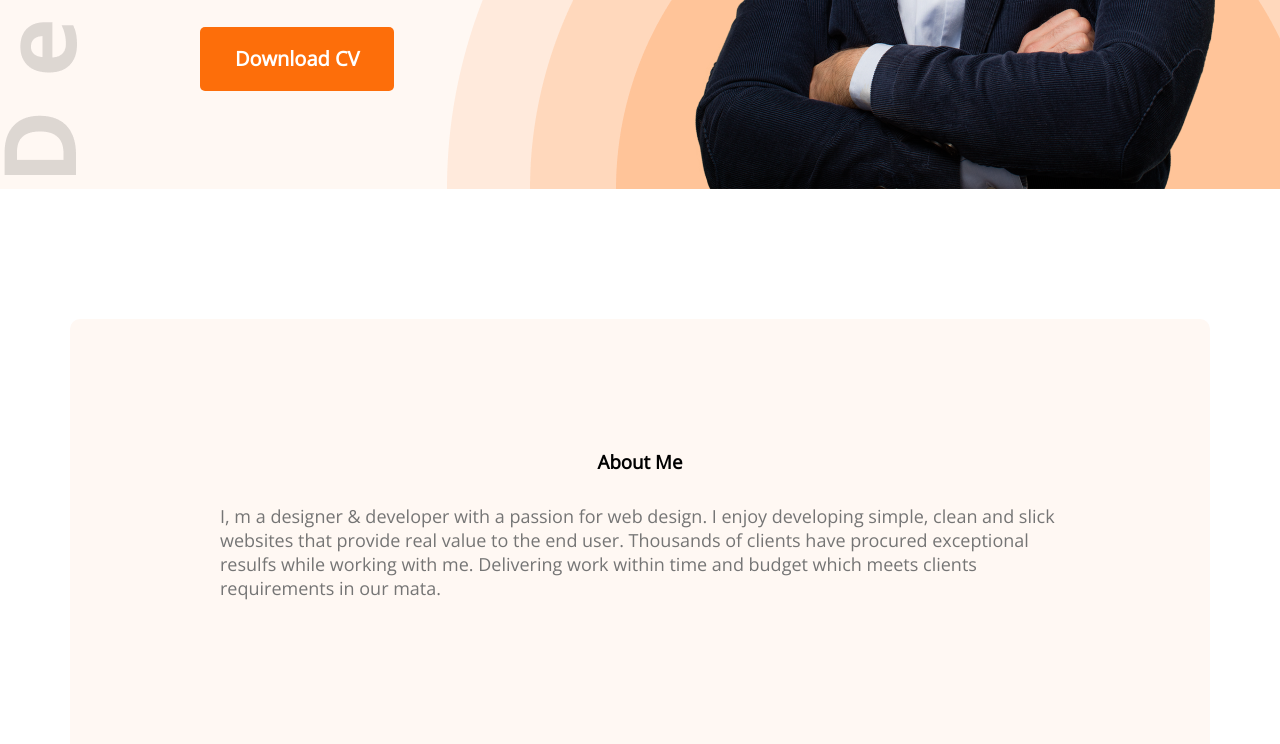
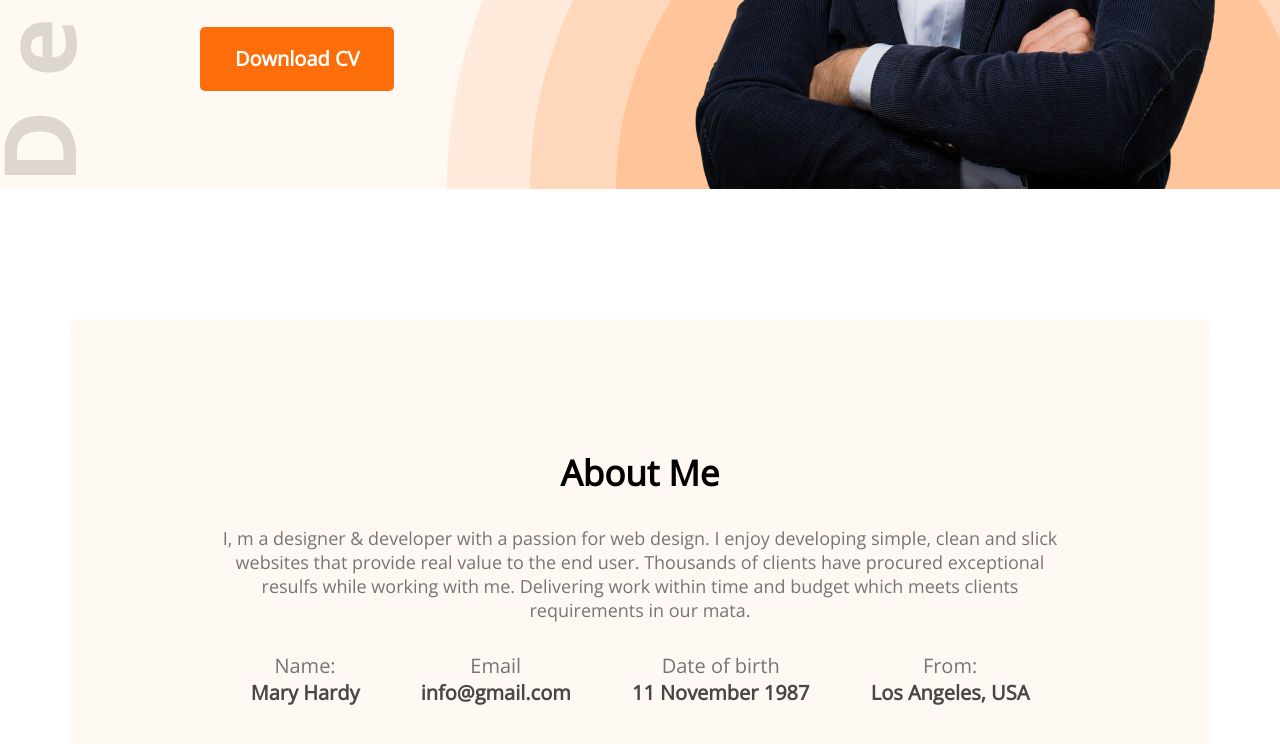
Before and after one commit to islamajbul/developer-portfolio, a plain HTML site: page index.html in a window 1280 px wide. Shown: the part 651-1395 px from the top of the page. Drawn offline with nearby package versions, Linux system fonts and the light colour scheme.

Commit message:
added header and about section

```diff
--- a/index.html
+++ b/index.html
@@ -36,6 +36,24 @@
             <h3 class="section-title">About Me</h3>
             <p class="section-description">I, m a designer & developer with a passion for web design. I enjoy developing simple, clean and slick websites that provide real value to the end user. Thousands of clients have procured exceptional resulfs while working with me. Delivering work within time and budget which meets
             clients requirements in our mata.</p>
+            <div class="about-info-container">
+                <div class="about-info">
+                    <p class="info-title">Name:</p>
+                    <p class="info-description">Mary Hardy</p>
+                </div>
+                <div class="about-info">
+                    <p class="info-title">Email</p>
+                    <p class="info-description">info@gmail.com</p>
+                </div>
+                <div class="about-info">
+                    <p class="info-title">Date of birth</p>
+                    <p class="info-description">11 November 1987</p>
+                </div>
+                <div class="about-info">
+                    <p class="info-title">From:</p>
+                    <p class="info-description">Los Angeles, USA</p>
+                </div>
+            </div>
         </section>
     </main>
     <footer>
--- a/styles/portfolio.css
+++ b/styles/portfolio.css
@@ -79,6 +79,7 @@ main {
 
 /* about section styles */
 .about {
+    text-align: center;
     margin-top: 130px;
     background: #FFF8F3;
     border-radius: 10px;
@@ -86,7 +87,8 @@ main {
 }
 
 .section-title {
-    text-align: center;
+    font-weight: 700;
+    font-size: 35px;
     margin-bottom: 30px;
 }
 
@@ -95,3 +97,16 @@ main {
     font-size: 18px;
     margin-bottom: 30px;
 }
+.about-info-container{
+    display: flex;
+    justify-content: space-around;
+}
+.about .info-title{
+    font-size: 20px;
+    color: #757575;
+}
+.info-description{
+    font-weight: 700;
+    font-size: 20px;
+    color: #474747;
+}
```
